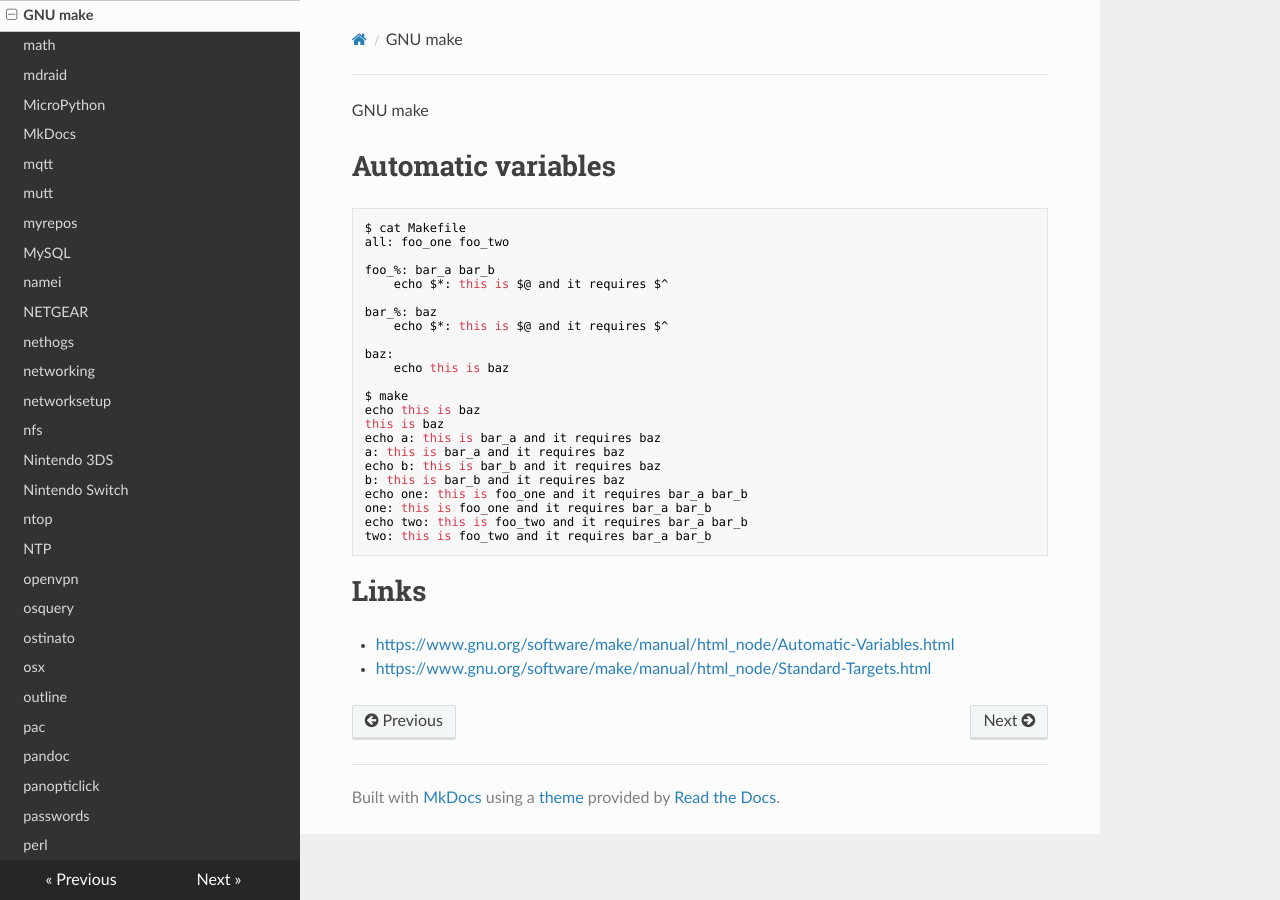
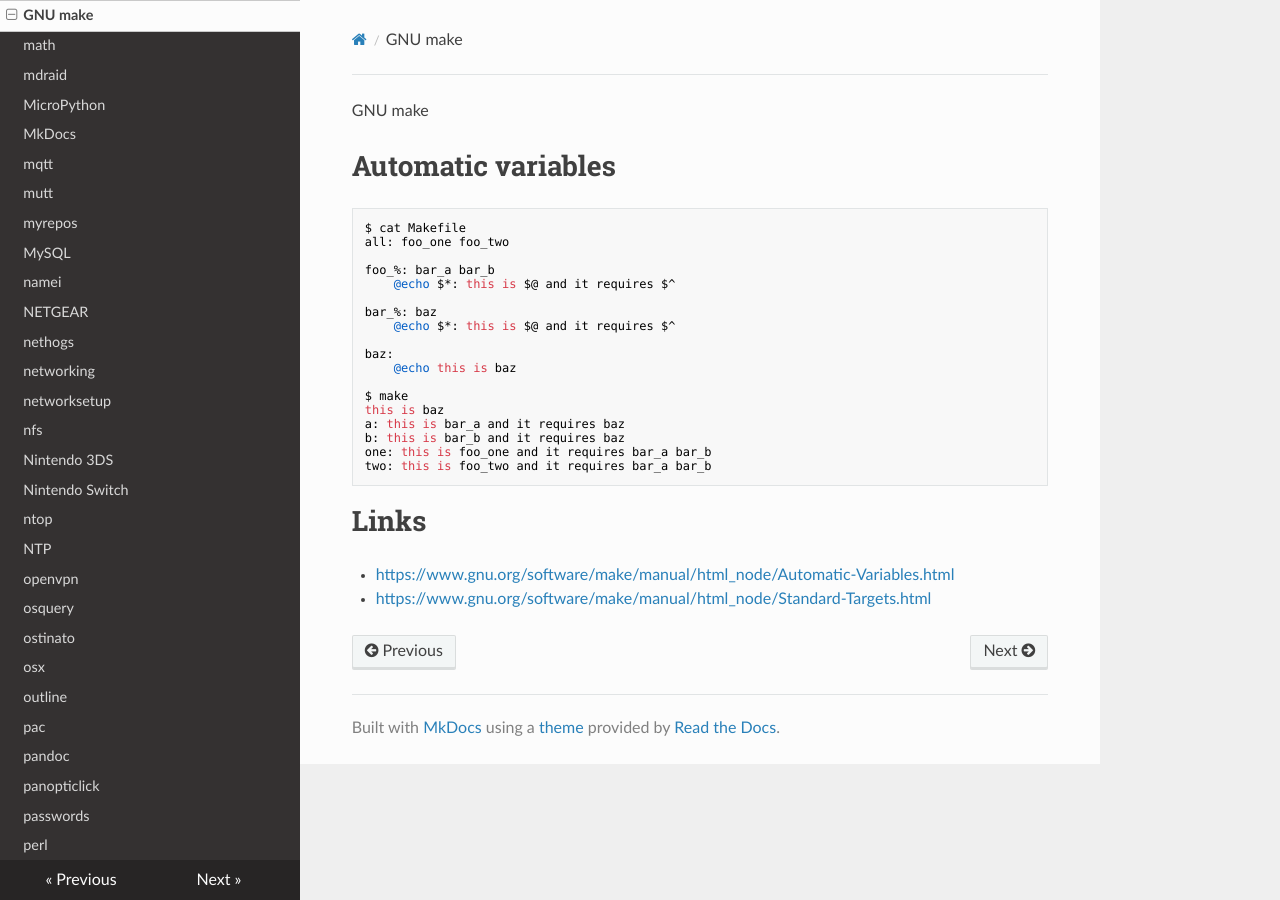
Before and after one commit to lando-cal/tech-notes, an MkDocs documentation site: the page built from docs/make.md, in a window 1280 px wide. Built offline with MkDocs 1.6.1, drawn with Linux system fonts in a browser that asks for light colours; nearby versions of some CDN libraries.

Commit message:
Improve example with less noise

````diff
--- a/docs/make.md
+++ b/docs/make.md
@@ -9,24 +9,19 @@ $ cat Makefile
 all: foo_one foo_two
 
 foo_%: bar_a bar_b
-    echo $*: this is $@ and it requires $^
+    @echo $*: this is $@ and it requires $^
 
 bar_%: baz
-    echo $*: this is $@ and it requires $^
+    @echo $*: this is $@ and it requires $^
 
 baz:
-    echo this is baz
+    @echo this is baz
 
 $ make
-echo this is baz
 this is baz
-echo a: this is bar_a and it requires baz
 a: this is bar_a and it requires baz
-echo b: this is bar_b and it requires baz
 b: this is bar_b and it requires baz
-echo one: this is foo_one and it requires bar_a bar_b
 one: this is foo_one and it requires bar_a bar_b
-echo two: this is foo_two and it requires bar_a bar_b
 two: this is foo_two and it requires bar_a bar_b
 ```
 
````
